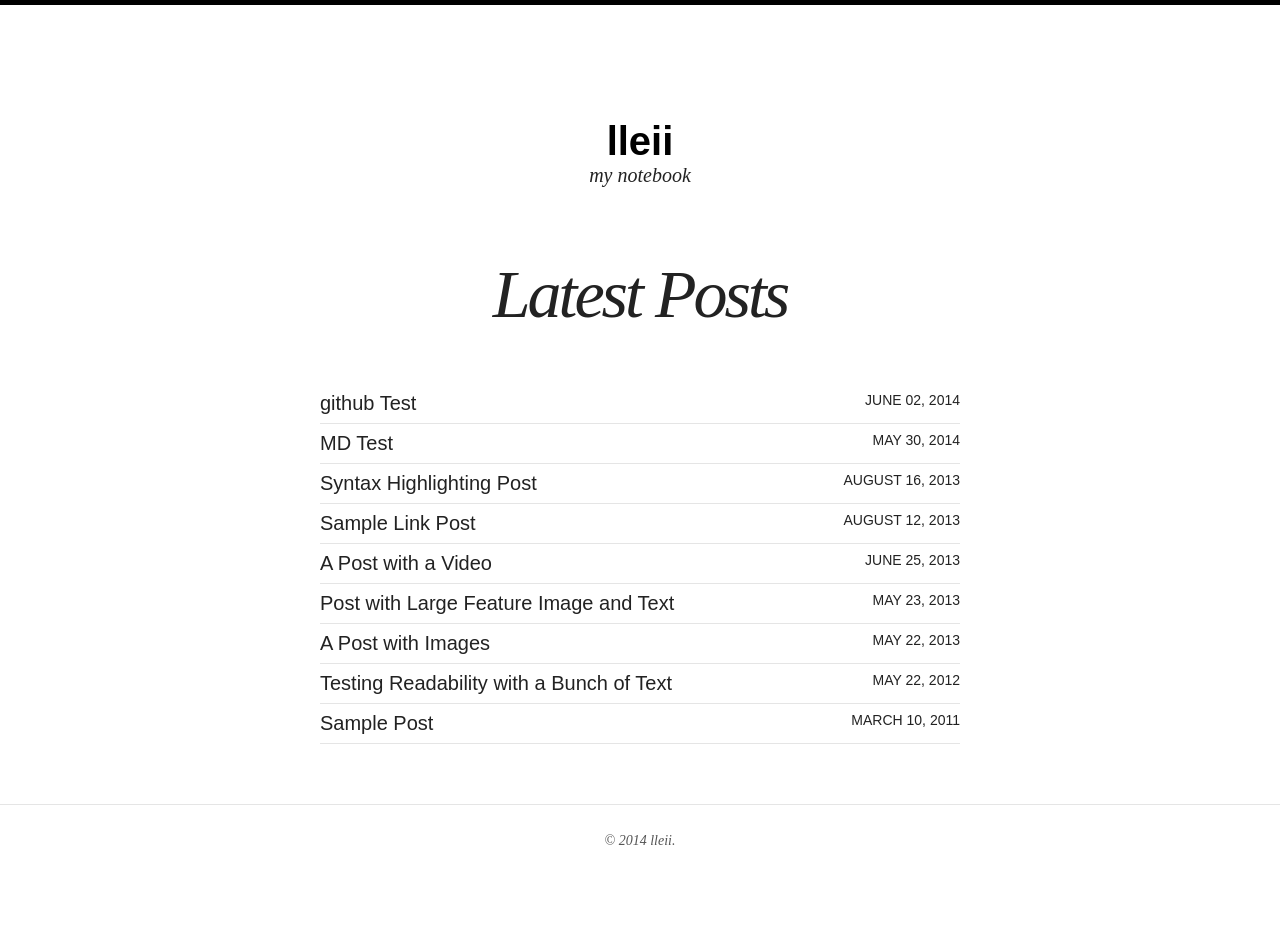
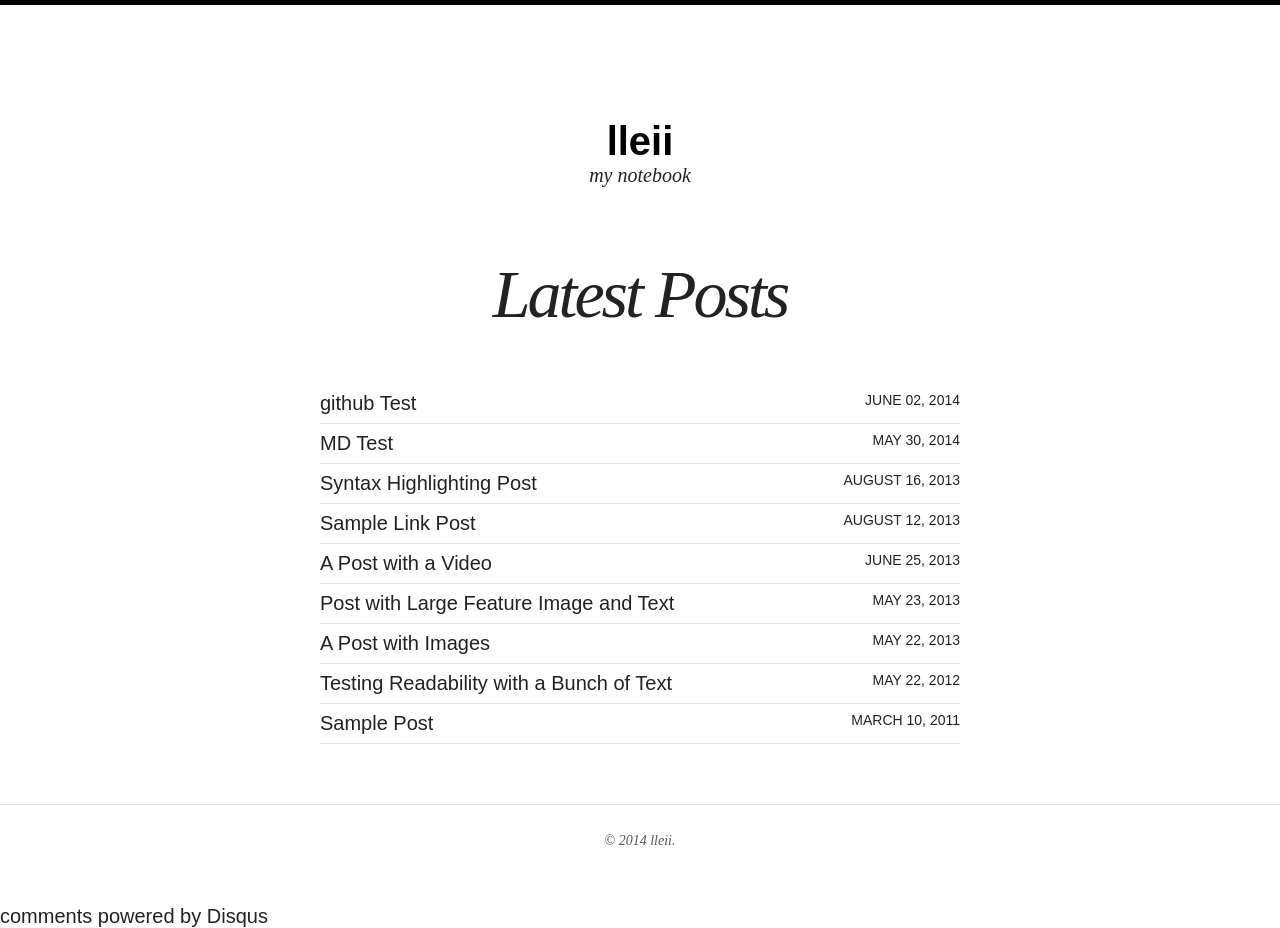
Before and after one commit to lleii/lleii.github.io, a Jekyll site: the page built from index.html, in a window 1280 px wide. Built offline with Jekyll 4.4.1, drawn with Linux system fonts in a browser that asks for light colours; Markdown is read by kramdown in place of the engine named in the settings; comment, search, counter and statistics services are not loaded; before the commit the page ends 905 px from its top, so only the background shows below that.

Commit message:
nil commit msg

```diff
--- a/_includes/disqus_comments.html
+++ b/_includes/disqus_comments.html
@@ -17,5 +17,5 @@
         (document.getElementsByTagName('HEAD')[0] || document.getElementsByTagName('BODY')[0]).appendChild(s);
     }());
 </script>
-<!-- <noscript>Please enable JavaScript to view the <a href="http://disqus.com/?ref_noscript">comments powered by Disqus.</a></noscript>
-<a href="http://disqus.com" class="dsq-brlink">comments powered by <span class="logo-disqus">Disqus</span></a> -->
+<noscript>Please enable JavaScript to view the <a href="http://disqus.com/?ref_noscript">comments powered by Disqus.</a></noscript>
+<a href="http://disqus.com" class="dsq-brlink">comments powered by <span class="logo-disqus">Disqus</span></a>
--- a/_includes/scripts.html
+++ b/_includes/scripts.html
@@ -55,5 +55,5 @@
   })();
 </script>
 {% endif %}
-{% if page.comments %}{% include disqus_comments.html %}{% endif %}
+{% if page.comments != false %}{% include disqus_comments.html %}{% endif %}
 <!-- {% if page.comments %}{% include duoshuo_comments.html %}{% endif %} -->
```
